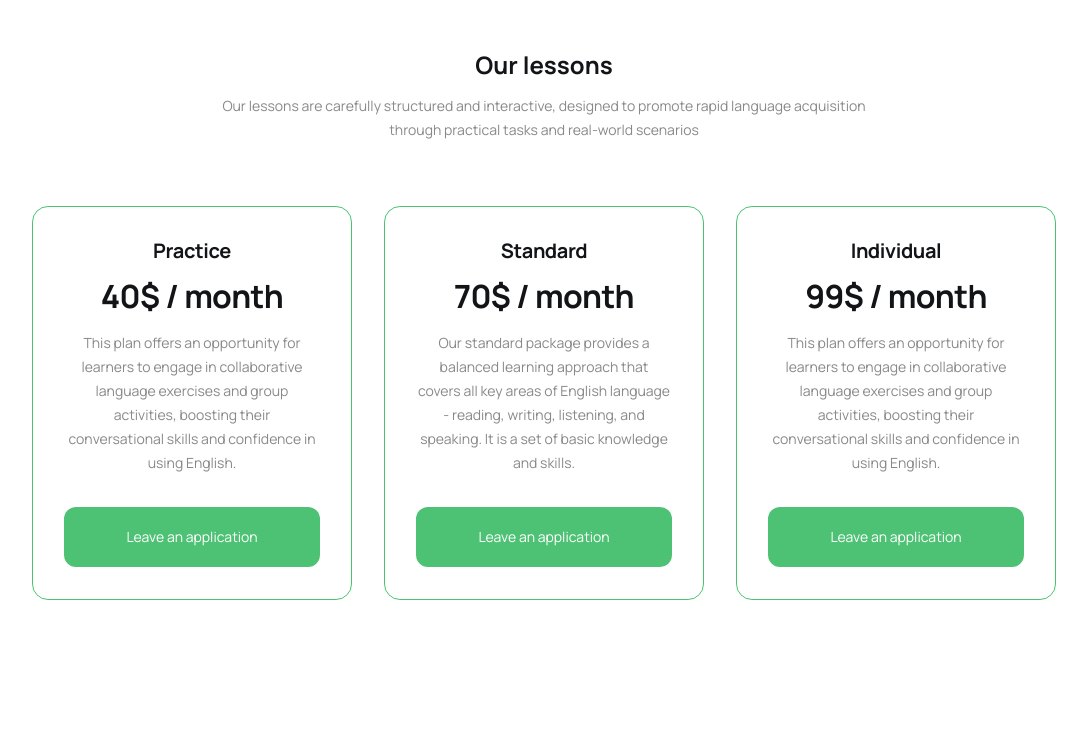
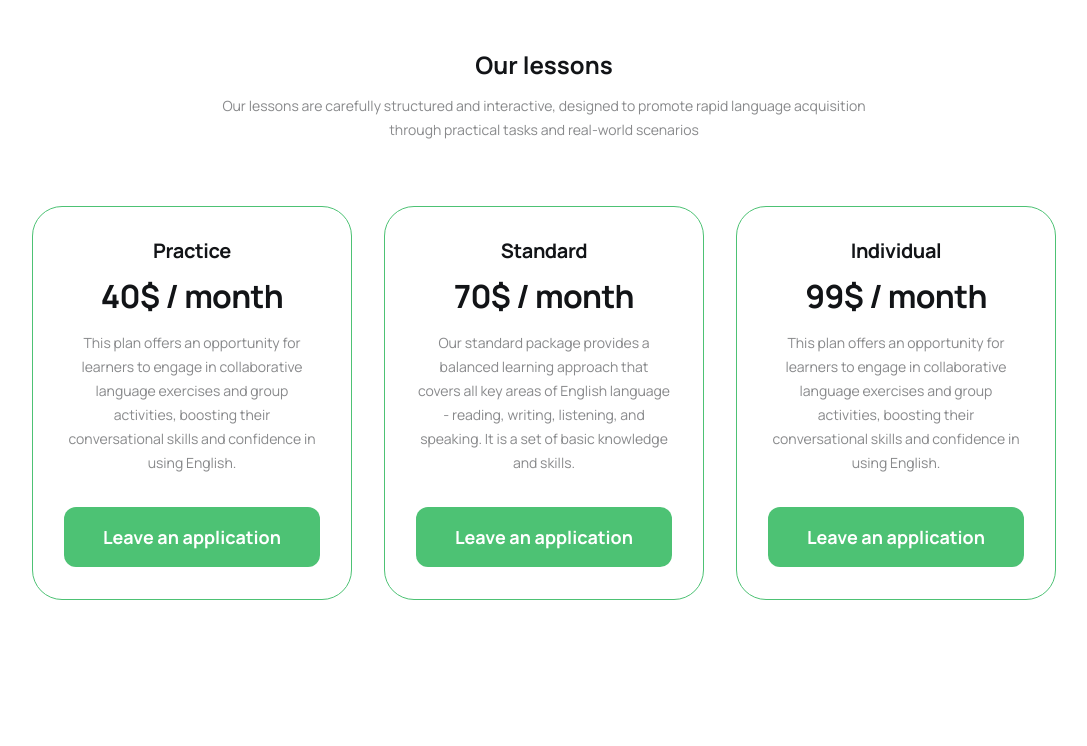
Before and after one commit to kk-goit/vafpsxg, a website built with Vite: page src/index.html in a window 1280 px wide. Shown: the part 456-1202 px from the top of the page, without its empty margins (96-1183 px from the left). Built offline with nearby package versions, Linux system fonts and the light colour scheme.

Commit message:
- add cmn active and hover for btn class, size changes, - change border-radius for plan-item - script to scroll down to application

```diff
--- a/src/css/root.css
+++ b/src/css/root.css
@@ -15,6 +15,7 @@
     );
     --clr-green: #4dc274;
     --clr-green-10: rgba(77, 194, 116, 0.1);
+    --clr-green-dark: #38ae5f;
     --clr-light-green: #d4fde1;
     --clr-gray: #f3f5f6;
     --clr-white: #ffffff;
@@ -59,7 +60,7 @@ body {
     font-family: var(--font-family);
     font-weight: 700;
     color: var(--clr-black);
-    background-color: var(--bg-global);
+    background-color: var(--clr-white);
     min-width: 320px;
 
     /*  For better font rendering */
@@ -185,10 +186,20 @@ section {
     height: 52px;
     background-color: var(--clr-green);
     color: var(--clr-white);
+    cursor: pointer;
+    font-weight: 700;
+    line-height: 171%;
+    transition: background-color var(--transition)
 }
 
 @media only screen and (min-width: 768px) {
     .btn {
         height: 60px;
+        font-size: 18px;
+        line-height: 156%;
     }
 }
+
+.btn:active, .btn:hover {
+    background-color: var(--clr-green-dark);
+}
--- a/src/css/sct-lessons.css
+++ b/src/css/sct-lessons.css
@@ -15,9 +15,9 @@
     }
 }
 
-@media only screen and (min-width: 768px) {
+@media only screen and (min-width: 1280px) {
     .lesson-description {
-        margin-bottom: 64px;
+        margin-bottom: 64px;;
     }
 }
 
@@ -51,6 +51,7 @@
 @media only screen and (min-width: 768px) {
     .lesson-plan-item {
         padding: 32px 16px;
+        border-radius: 30px;
     }
 }
 
--- a/src/main.js
+++ b/src/main.js
@@ -0,0 +1,5 @@
+export function scrollToApplication() {
+    document.getElementById('application').scrollIntoView({ behavior: 'smooth' });
+}
+
+window.scrollToApplication = scrollToApplication;
--- a/src/partials/sct-lessons.html
+++ b/src/partials/sct-lessons.html
@@ -10,7 +10,7 @@
                 <p class="lesson-plan-description">This plan offers an opportunity for learners to engage in
                     collaborative language exercises and group activities, boosting their conversational skills and
                     confidence in using English.</p>
-                <button class="lesson-btn btn" type="button">Leave an application</button>
+                <button class="lesson-btn btn" type="button" onclick='scrollToApplication()'>Leave an application</button>
             </li>
             <li class="lesson-plan-item">
                 <h4 class="lesson-plan-title">Standard</h4>
@@ -18,7 +18,7 @@
                 <p class="lesson-plan-description">Our standard package provides a balanced learning approach that
                     covers all key areas of English language - reading, writing, listening, and speaking. It is a set of
                     basic knowledge and skills.</p>
-                <button class="lesson-btn btn" type="button">Leave an application</button>
+                <button class="lesson-btn btn" type="button" onclick='scrollToApplication()'>Leave an application</button>
             </li>
             <li class="lesson-plan-item">
                 <h4 class="lesson-plan-title">Individual</h4>
@@ -26,7 +26,7 @@
                 <p class="lesson-plan-description">This plan offers an opportunity for learners to engage in
                     collaborative language exercises and group activities, boosting their conversational skills and
                     confidence in using English.</p>
-                <button class="lesson-btn btn" type="button">Leave an application</button>
+                <button class="lesson-btn btn" type="button" onclick='scrollToApplication()'>Leave an application</button>
             </li>
         </ul>
     </div>
```
